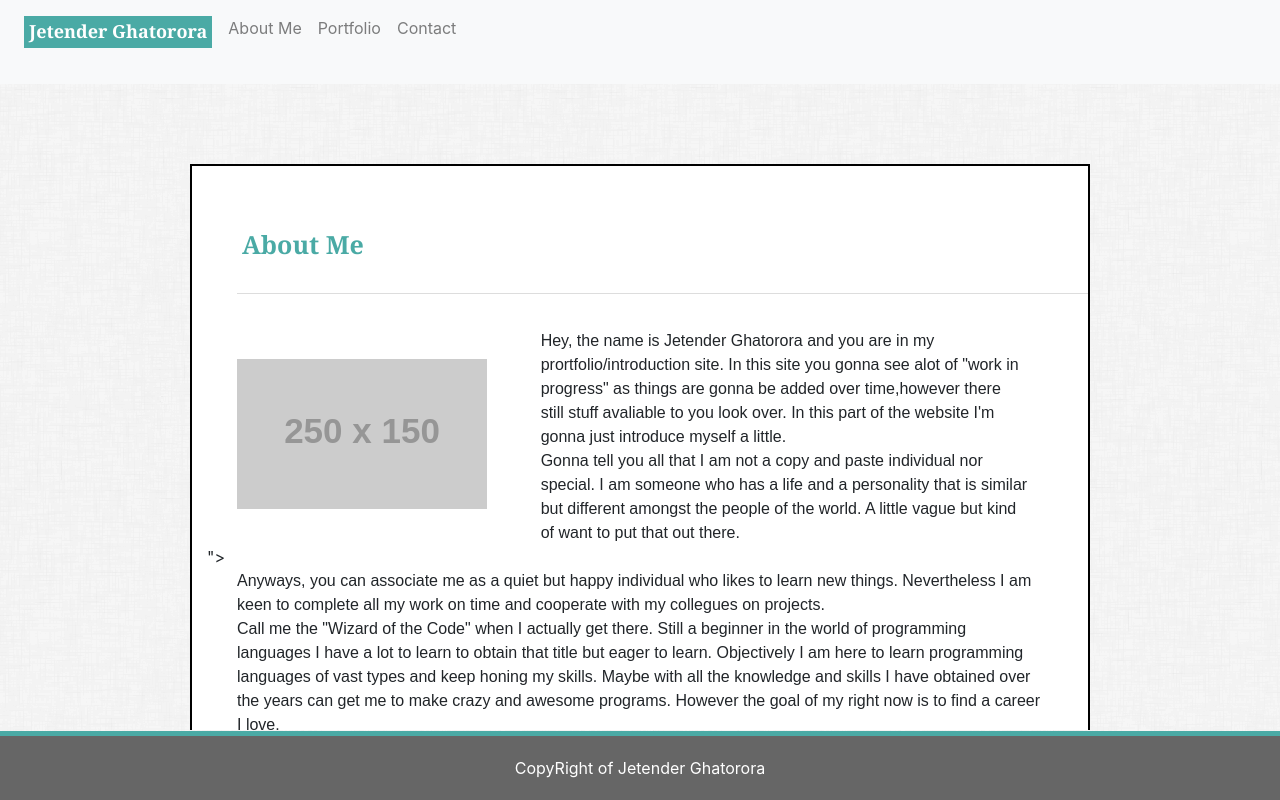
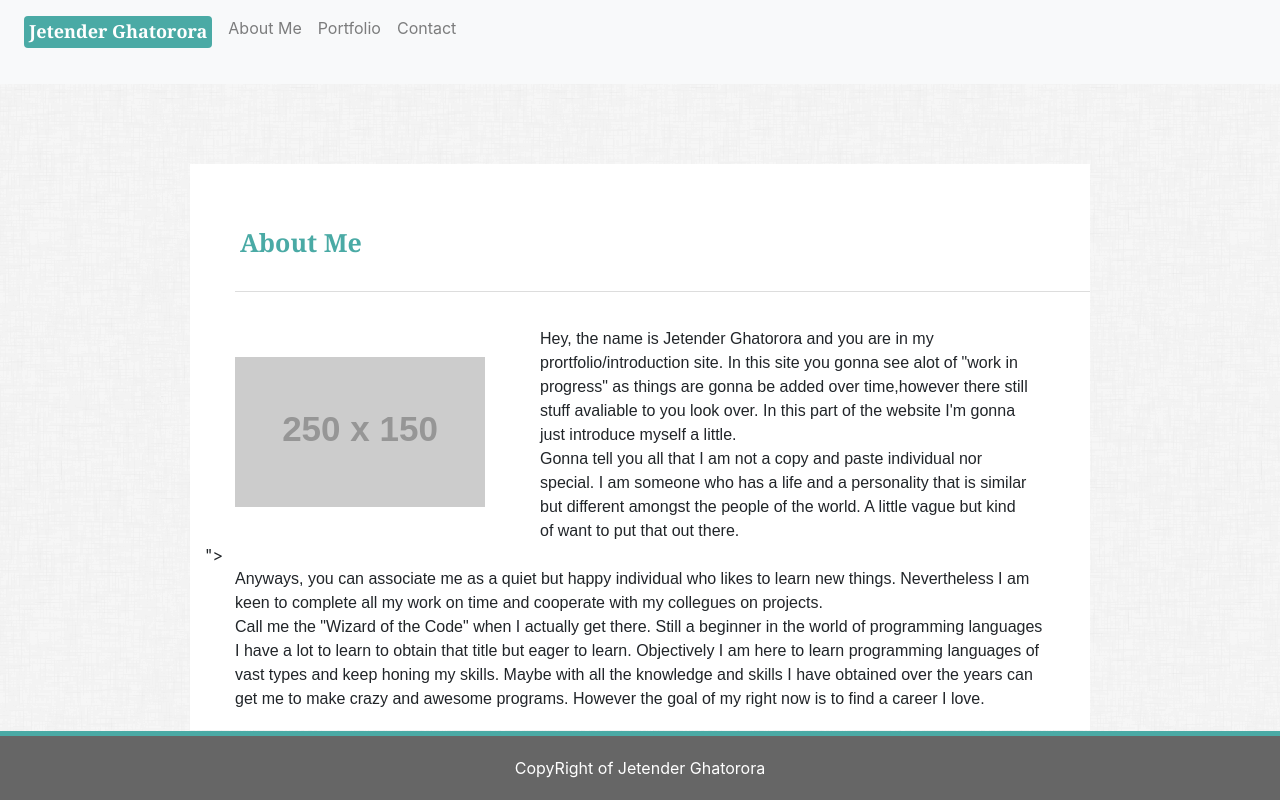
Before and after one commit to JetenderG/Bootstrap-Portfolio, a plain HTML site: page index.html in a window 1280 px wide. Drawn offline with nearby package versions, Linux system fonts and the light colour scheme; placeholder pictures from the web are drawn by us.

Commit message:
almost there

```diff
--- a/index.html
+++ b/index.html
@@ -24,7 +24,7 @@
                     <ul class="navbar-nav mr-auto mt-2 mt-lg-0">
                         <li class="nav-item active">
                             <a class="nav-link" href="#">
-                                <h1>Jetender Ghatorora</h1> <span class="sr-only">(current)</span>
+                                <h1  class="rounded">Jetender Ghatorora</h1> <span class="sr-only">(current)</span>
                             </a>
                         </li>
                         <li class="nav-item">
--- a/style.css
+++ b/style.css
@@ -18,6 +18,8 @@ h1{
     font-weight: bold;
     padding: 5px;
     margin-bottom: 20px;
+    height: 100%;
+
 }
 
 .col-md-4{
@@ -48,9 +50,6 @@ color: white
 margin: auto;
 margin-top: 80px;
 background-color: white;
-border: solid;
-border-color: black;
-border-width: 2px;
 padding: 30px;
 overflow: hidden;
 position: relative;
```
Also changed, not shown: contact.html (+1 -1 lines).
